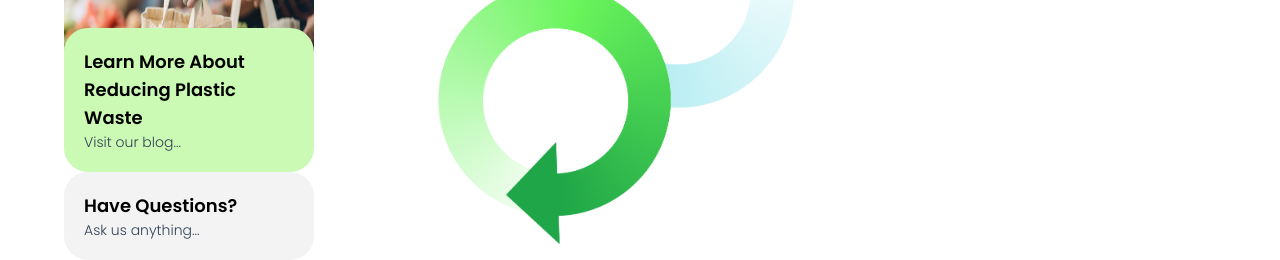
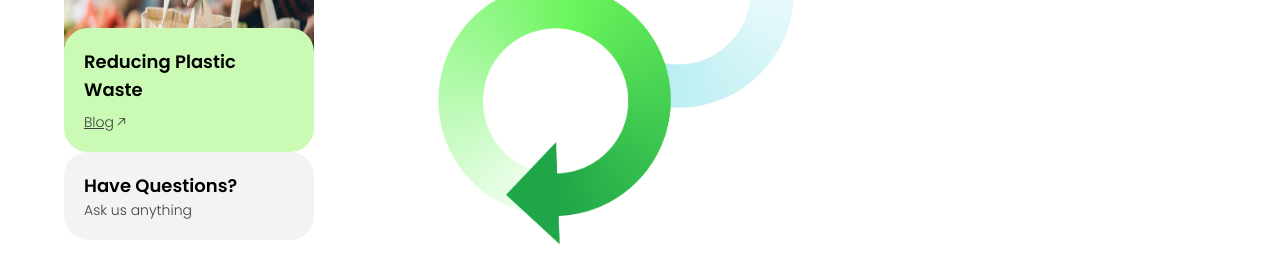
Before and after one commit to psidh/EscColon, a Next.js app: page / in a window 1280 px wide. Shown: the part 220-480 px from the top of the page. Built offline with nearby package versions, Linux system fonts and the light colour scheme.

Commit message:
ocean2 added
Signed-off-by: P SIDHARTH <philkhanasidharth14@gmail.com>

```diff
--- a/src/app/page.js
+++ b/src/app/page.js
@@ -13,18 +13,19 @@ export default function Page() {
             <div className="rounded-3xl p-5 bg-[#cbfab4]">
               {" "}
               <p className="text-black font-semibold text-lg">
-                Learn More About Reducing Plastic Waste
+                Reducing Plastic Waste
               </p>
-              <p className="text-slate-700 font-light text-sm">
-                Visit our blog...
-              </p>
+              <a href="/resources" className="flex items-center justify-start mt-2 text-neutral-700 underline font-light text-sm">
+                Blog
+                <GoArrowUpRight />
+              </a>
             </div>
             <div className="rounded-3xl p-5 bg-[#f3f3f3]">
               <p className="text-black font-semibold text-lg">
                 Have Questions?
               </p>
-              <p className="text-slate-700 font-light text-sm">
-                Ask us anything...
+              <p className="text-neutral-700 font-light text-sm">
+                Ask us anything
               </p>
             </div>
           </div>
--- a/src/components/Navbar.jsx
+++ b/src/components/Navbar.jsx
@@ -10,23 +10,16 @@ export default function Navbar() {
     setIsNavOpen(!isNavOpen);
   };
   const [loggedIn, isLoggedIn] = useState(false);
-  if(localStorage.getItem("isAuthenticated") === true){
-    console.log(localStorage.getItem("isAuthenticated"));
-
-    isLoggedIn(true);
-  }
   return (
     <div
       className={`px-8 md:px-20 lg:px-20
-      flex justify-between items-center border-b-[1px] backdrop-blur-xl border-neutral-700 uppercase fixed top-0 w-full z-50 `}
+      flex justify-between items-center backdrop-blur-xl  uppercase fixed top-0 w-full z-50 `}
     >
       <a href="/" className="flex gap-4 items-center py-6">
         <p className="font-bold text-outline text-2xl border-[1.5px] border-neutral-700 px-[0.6rem] py-[2px] rounded-md hover:bg-neutral-200 hover:text-outline-white hover:scale-[110%] transition-all duration-300">
           E
         </p>
-        <p className="font-light text-2xl leading-4 mt-1">
-            EscColon
-        </p>
+        <p className="font-light text-2xl leading-4 mt-1">EscColon</p>
       </a>
       <div className="hidden lg:flex nav font-light text-sm tracking-wider">
         <a
--- a/src/components/section3/Section3.jsx
+++ b/src/components/section3/Section3.jsx
@@ -11,7 +11,7 @@ export default function Section3() {
           minimizes pollution.
         </p>
       </div>
-      <div className="w-full min-h-[600px] bg-[url(/section3.jpg)] bg-no-repeat bg-center bg-cover flex justify-center items-center">
+      <div className="w-full min-h-[600px] bg-[url(/ocean2.jpg)] bg-no-repeat bg-center bg-cover flex justify-center items-center">
         <div className="h-[70%] w-[30%] bg-white rounded-xl flex flex-col justify-center p-6 space-y-5 relative">
           <div
             className="absolute inset-0 bg-white bg-clip-padding w-full h-[200px] rounded-xl"
```
Also changed, not shown: 1 other file (tests, documents, lock files or other folders).
